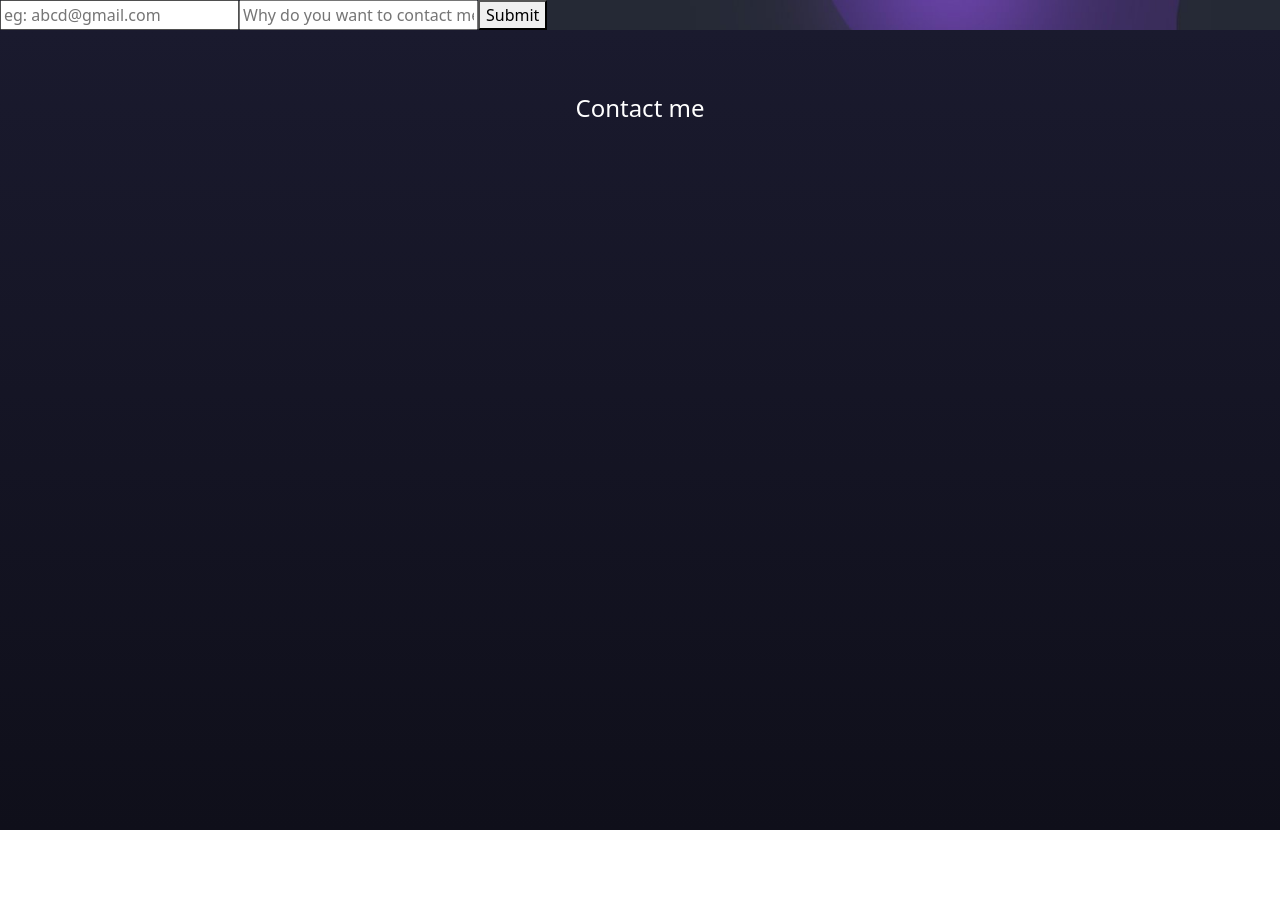
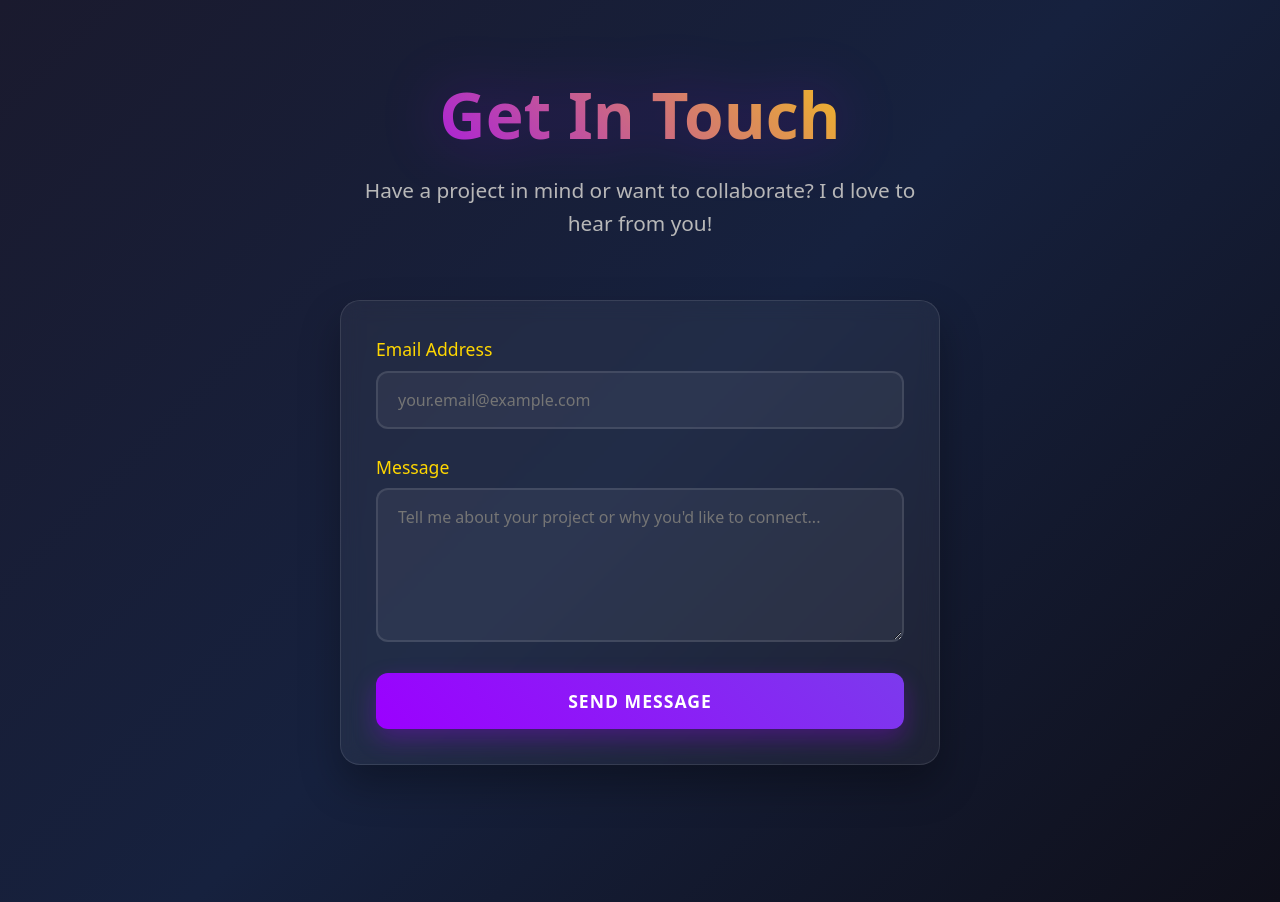
Before and after one commit to omegaopinmthechat/portfolioWebsite, a Next.js app: page /contact in a window 1280 px wide. Before the commit the page ends 830 px from the top, so only its background shows below. Built offline with nearby package versions, Linux system fonts and the light colour scheme.

Commit message:
made the contact form ui

```diff
--- a/app/about/page.tsx
+++ b/app/about/page.tsx
@@ -14,6 +14,7 @@ const page = () => {
     fontWeight: "bold",
     marginBottom: "clamp(25px, 3vw, 30px)",
     color: "#FFD700",
+    textShadow: "0 0 20px rgba(255, 215, 0, 0.5)",
   };
 
   const paragraphStyle = {
--- a/app/contact/page.tsx
+++ b/app/contact/page.tsx
@@ -1,11 +1,13 @@
 "use client"
 import React, { useState } from "react";
 import { supabase } from "../utils/supabase/supabase";
+
 
 const Page = () => {
   const [email, setEmail] = useState("");
   const [desc, setDesc] = useState("");
   const [loading, setLoading] = useState(false);
+  const [showPopup, setShowPopup] = useState(false);
 
   const handleSubmit = async (e: React.FormEvent) => {
     setLoading(true);
@@ -18,54 +20,229 @@ const Page = () => {
       console.error("Insert error:", error);
       setLoading(false);
     } else {
-      alert(`I will contact you soon on your email: ${email}`)
       console.log("Insert success:", data);
       setLoading(false);
       setEmail("");
       setDesc("");
+      setShowPopup(true);
+      setTimeout(() => setShowPopup(false), 3000);
     }
   };
 
   if(loading){
-    return <div>Loading</div>;
+    return (
+      <div style={{
+        minHeight: "100vh",
+        background: "linear-gradient(135deg, #1a1a2e 0%, #16213e 50%, #0f0f1a 100%)",
+        display: "flex",
+        alignItems: "center",
+        justifyContent: "center",
+        color: "white",
+        fontSize: "1.5rem"
+      }}>
+        <div style={{
+          display: "flex",
+          alignItems: "center",
+          gap: "15px"
+        }}>
+          <div
+            className="spinner"
+            style={{
+              width: "40px",
+              height: "40px",
+              border: "4px solid #9b00ff",
+              borderTop: "4px solid transparent",
+              borderRadius: "50%",
+              animation: "spin 1s linear infinite"
+            }}
+          ></div>
+          Loading...
+        </div>
+
+      </div>
+    );
   }else{
   return (
-    <>
+    <div style={{
+      minHeight: "100vh",
+      background: "linear-gradient(135deg, #1a1a2e 0%, #16213e 50%, #0f0f1a 100%)",
+      padding: "clamp(40px, 6vw, 80px) clamp(20px, 4vw, 40px)",
+      color: "white",
+      display: "flex",
+      flexDirection: "column",
+      alignItems: "center",
+      justifyContent: "center"
+    }}>
+      <div style={{
+        textAlign: "center",
+        marginBottom: "clamp(40px, 6vw, 60px)"
+      }}>
+        <h1 style={{
+          fontSize: "clamp(2.5rem, 6vw, 4rem)",
+          fontWeight: "bold",
+          background: "linear-gradient(45deg, #9b00ff, #FFD700)",
+          WebkitBackgroundClip: "text",
+          WebkitTextFillColor: "transparent",
+          marginBottom: "20px",
+          filter: "drop-shadow(0 0 30px rgba(155, 0, 255, 0.3))"
+        }}>
+          Get In Touch
+        </h1>
+        <p style={{
+          fontSize: "clamp(1.1rem, 2.5vw, 1.3rem)",
+          color: "#b8b8b8",
+          maxWidth: "600px",
+          margin: "0 auto",
+          lineHeight: "1.6"
+        }}>
+          Have a project in mind or want to collaborate? I d love to hear from you!
+        </p>
+      </div>
+
+      <div style={{
+        background: "rgba(255, 255, 255, 0.05)",
+        backdropFilter: "blur(10px)",
+        border: "1px solid rgba(255, 255, 255, 0.1)",
+        borderRadius: "20px",
+        padding: "clamp(20px, 3vw, 35px)",
+        width: "100%",
+        maxWidth: "600px",
+        boxShadow: "0 20px 40px rgba(0, 0, 0, 0.3)"
+      }}>
+        <form onSubmit={handleSubmit} style={{
+          display: "flex",
+          flexDirection: "column",
+          gap: "25px"
+        }}>
           <div>
-        <form onSubmit={handleSubmit}>
+            <label style={{
+              display: "block",
+              marginBottom: "8px",
+              fontSize: "1.1rem",
+              color: "#FFD700",
+              fontWeight: "500"
+            }}>Email Address</label>
             <input
               type="email"
               value={email}
               onChange={(e) => setEmail(e.target.value)}
-            className="email"
-            placeholder="eg: abcd@gmail.com"
+              placeholder="your.email@example.com"
               required
+              style={{
+                width: "100%",
+                padding: "15px 20px",
+                fontSize: "1rem",
+                border: "2px solid rgba(255, 255, 255, 0.1)",
+                borderRadius: "12px",
+                background: "rgba(255, 255, 255, 0.05)",
+                color: "white",
+                outline: "none",
+                transition: "all 0.3s ease"
+              }}
             />
-          <input
-            type="text"
+          </div>
+
+          <div>
+            <label style={{
+              display: "block",
+              marginBottom: "8px",
+              fontSize: "1.1rem",
+              color: "#FFD700",
+              fontWeight: "500"
+            }}>Message</label>
+            <textarea
               value={desc}
               onChange={(e) => setDesc(e.target.value)}
-            className="desc"
-            placeholder="Why do you want to contact me?"
+              placeholder="Tell me about your project or why you'd like to connect..."
               required
+              rows={5}
+              style={{
+                width: "100%",
+                padding: "15px 20px",
+                fontSize: "1rem",
+                border: "2px solid rgba(255, 255, 255, 0.1)",
+                borderRadius: "12px",
+                background: "rgba(255, 255, 255, 0.05)",
+                color: "white",
+                outline: "none",
+                transition: "all 0.3s ease",
+                resize: "vertical" as const,
+                minHeight: "120px",
+                fontFamily: "inherit"
+              }}
             />
-          <button type="submit">Submit</button>
+          </div>
+
+          <button
+            type="submit"
+            style={{
+              padding: "15px 30px",
+              fontSize: "1.1rem",
+              fontWeight: "600",
+              border: "none",
+              borderRadius: "12px",
+              background: "linear-gradient(45deg, #9b00ff, #7c3aed)",
+              color: "white",
+              cursor: "pointer",
+              transition: "all 0.3s ease",
+              boxShadow: "0 10px 25px rgba(155, 0, 255, 0.3)",
+              textTransform: "uppercase" as const,
+              letterSpacing: "1px"
+            }}
+          >
+            Send Message
+          </button>
         </form>
       </div>
-      <div
-        style={{
-          paddingTop: "clamp(20px, 5vw, 40px)",
-          fontSize: "clamp(1.2rem, 3vw, 1.5rem)",
-          background: "linear-gradient(to bottom, #1a1a2e, #0f0f1a)",
-          padding: "clamp(40px, 6vw, 60px) clamp(20px, 4vw, 30px)",
+
+      <div style={{
+        marginTop: "clamp(40px, 6vw, 60px)",
+        textAlign: "center",
+        color: "#b8b8b8",
+        fontSize: "0.95rem"
+      }}>
+      </div>
+
+      {showPopup && (
+        <div style={{
+          position: "fixed",
+          top: "50%",
+          left: "50%",
+          transform: "translate(-50%, -50%)",
+          background: "rgba(0, 0, 0, 0.9)",
+          backdropFilter: "blur(10px)",
+          border: "2px solid #9b00ff",
+          borderRadius: "20px",
+          padding: "30px 40px",
           color: "white",
-          textAlign: "center" as const,
-          minHeight: "100vh",
-        }}
-      >
-        Contact me
+          textAlign: "center",
+          boxShadow: "0 20px 40px rgba(155, 0, 255, 0.4)",
+          zIndex: 1000,
+          animation: "fadeIn 0.3s ease-in-out"
+        }}>
+          <h3 style={{
+            color: "#FFD700",
+            marginBottom: "15px",
+            fontSize: "1.5rem"
+          }}>Thank You!</h3>
+          <p style={{
+            fontSize: "1.1rem",
+            margin: 0
+          }}>Thanks for connecting! I will get back to you soon.</p>
         </div>
-    </>
+      )}
+
+      <style>{`
+        @keyframes spin {
+          0% { transform: rotate(0deg); }
+          100% { transform: rotate(360deg); }
+        }
+        @keyframes fadeIn {
+          0% { opacity: 0; transform: translate(-50%, -50%) scale(0.8); }
+          100% { opacity: 1; transform: translate(-50%, -50%) scale(1); }
+        }
+      `}</style>
+    </div>
   );
 }
 };
--- a/app/globals.css
+++ b/app/globals.css
@@ -4,3 +4,11 @@
 @tailwind base;
 @tailwind components;
 @tailwind utilities;
+
+@keyframes spin {
+    0% { transform: rotate(0deg); }
+    100% { transform: rotate(360deg); }
+  }
+  .spinner {
+    animation: spin 1s linear infinite;
+  }
```
Lines whose indentation alone changed are shown as unchanged.
